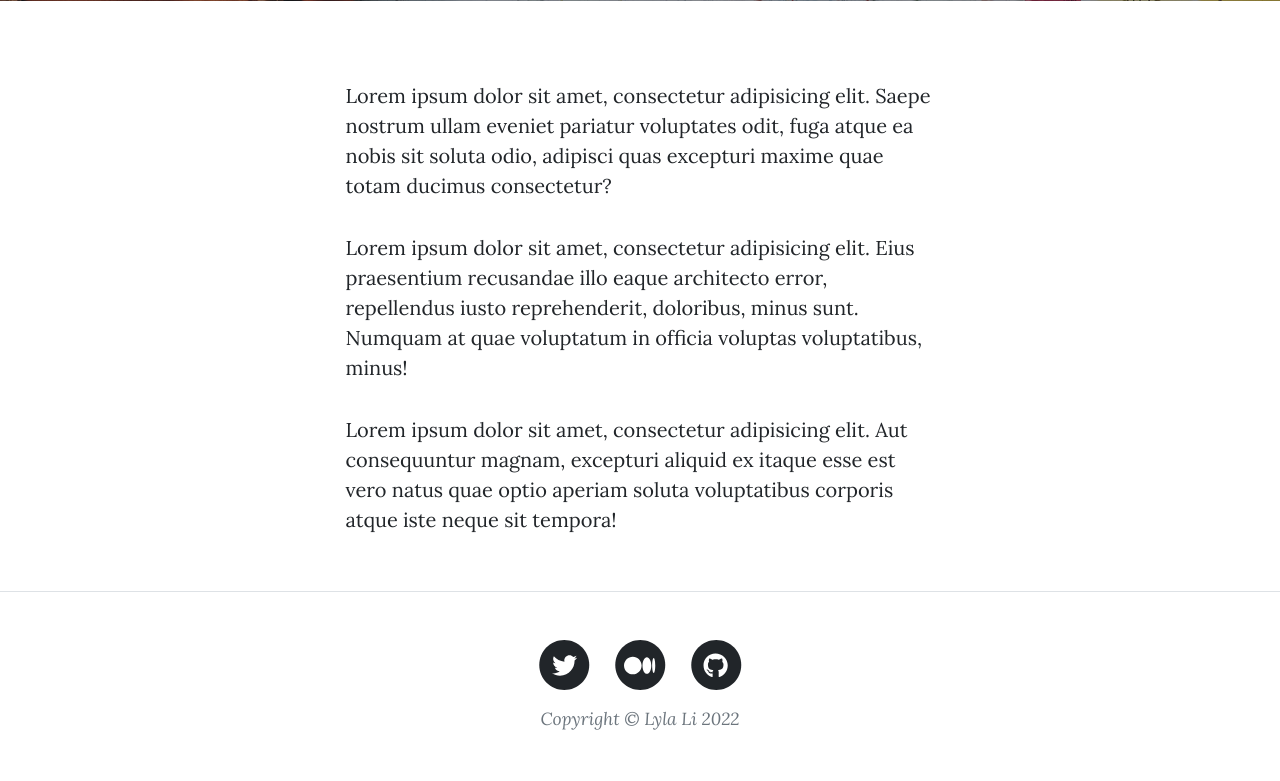
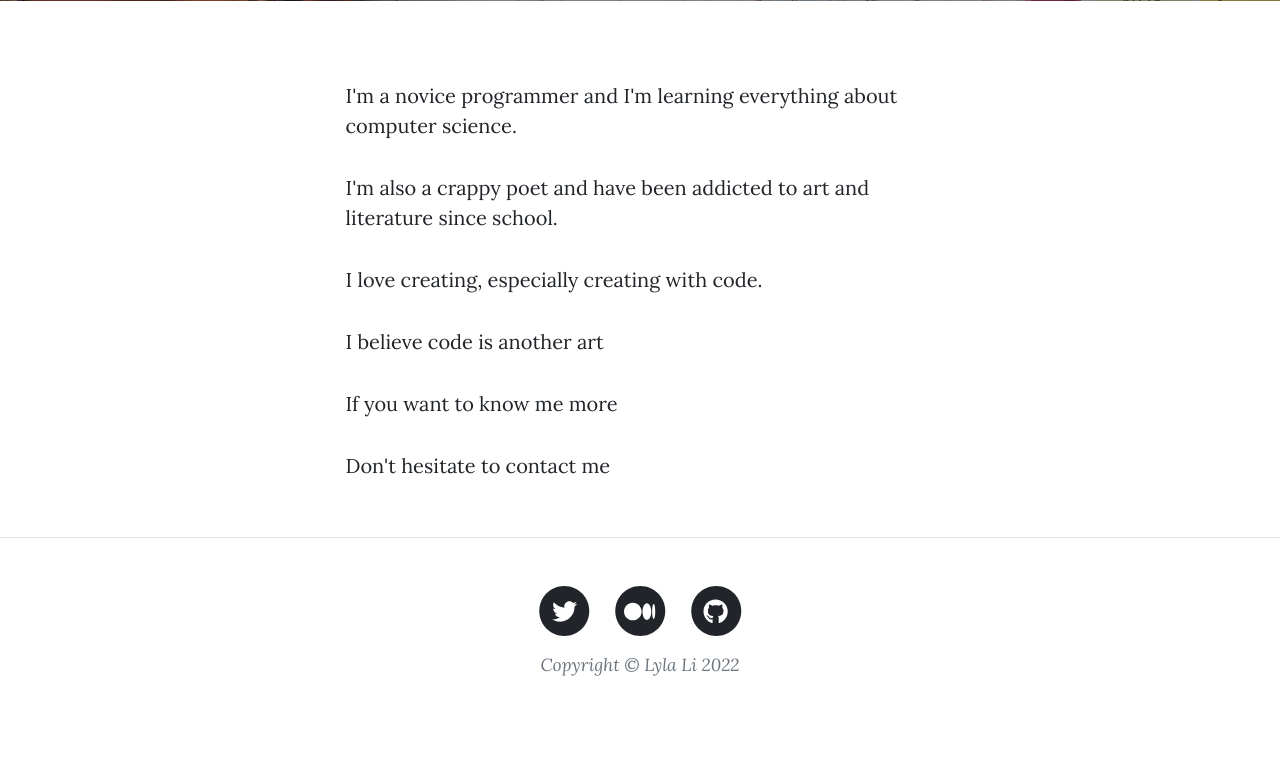
Before and after one commit to lylali/simple-web, a Flask app: page /about in a window 1280 px wide. Shown: the part 531-1312 px from the top of the page. After the commit the page ends 1207 px from the top, so only its background shows below. Run offline with Flask 2, Linux system fonts and the light colour scheme; some libraries are stand-ins or nearby versions.

Commit message:
Update about.html

```diff
--- a/templates/about.html
+++ b/templates/about.html
@@ -18,9 +18,12 @@
             <div class="container px-4 px-lg-5">
                 <div class="row gx-4 gx-lg-5 justify-content-center">
                     <div class="col-md-10 col-lg-8 col-xl-7">
-                        <p>Lorem ipsum dolor sit amet, consectetur adipisicing elit. Saepe nostrum ullam eveniet pariatur voluptates odit, fuga atque ea nobis sit soluta odio, adipisci quas excepturi maxime quae totam ducimus consectetur?</p>
-                        <p>Lorem ipsum dolor sit amet, consectetur adipisicing elit. Eius praesentium recusandae illo eaque architecto error, repellendus iusto reprehenderit, doloribus, minus sunt. Numquam at quae voluptatum in officia voluptas voluptatibus, minus!</p>
-                        <p>Lorem ipsum dolor sit amet, consectetur adipisicing elit. Aut consequuntur magnam, excepturi aliquid ex itaque esse est vero natus quae optio aperiam soluta voluptatibus corporis atque iste neque sit tempora!</p>
+                        <p>I'm a novice programmer and I'm learning everything about computer science.</p>
+                        <p>I'm also a crappy poet and have been addicted to art and literature since school.</p>
+                        <p>I love creating, especially creating with code.</p>
+                        <p>I believe code is another art</p>
+                        <p>If you want to know me more</p>
+                        <p>Don't hesitate to contact me</p>
                     </div>
                 </div>
             </div>
```
